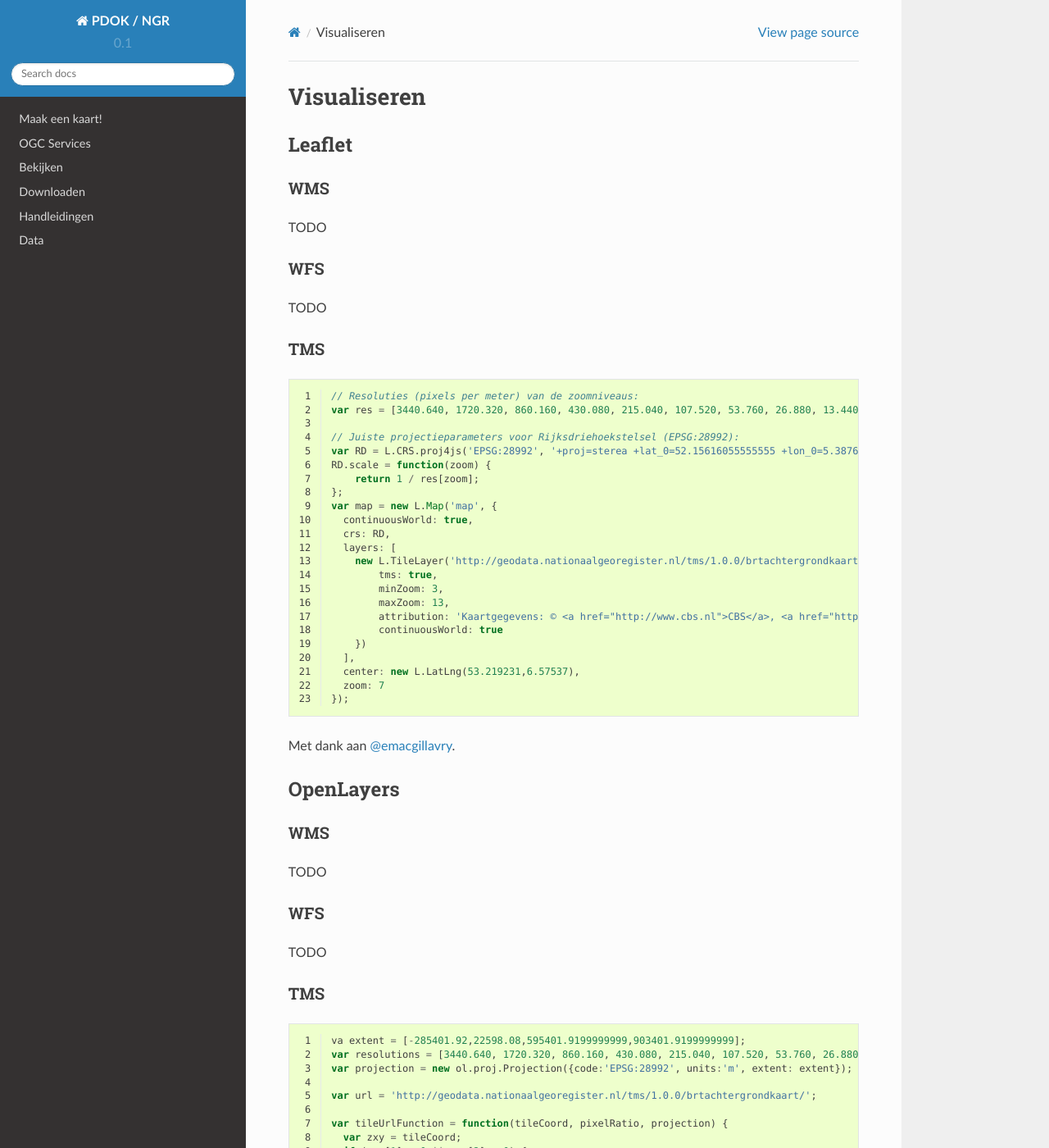
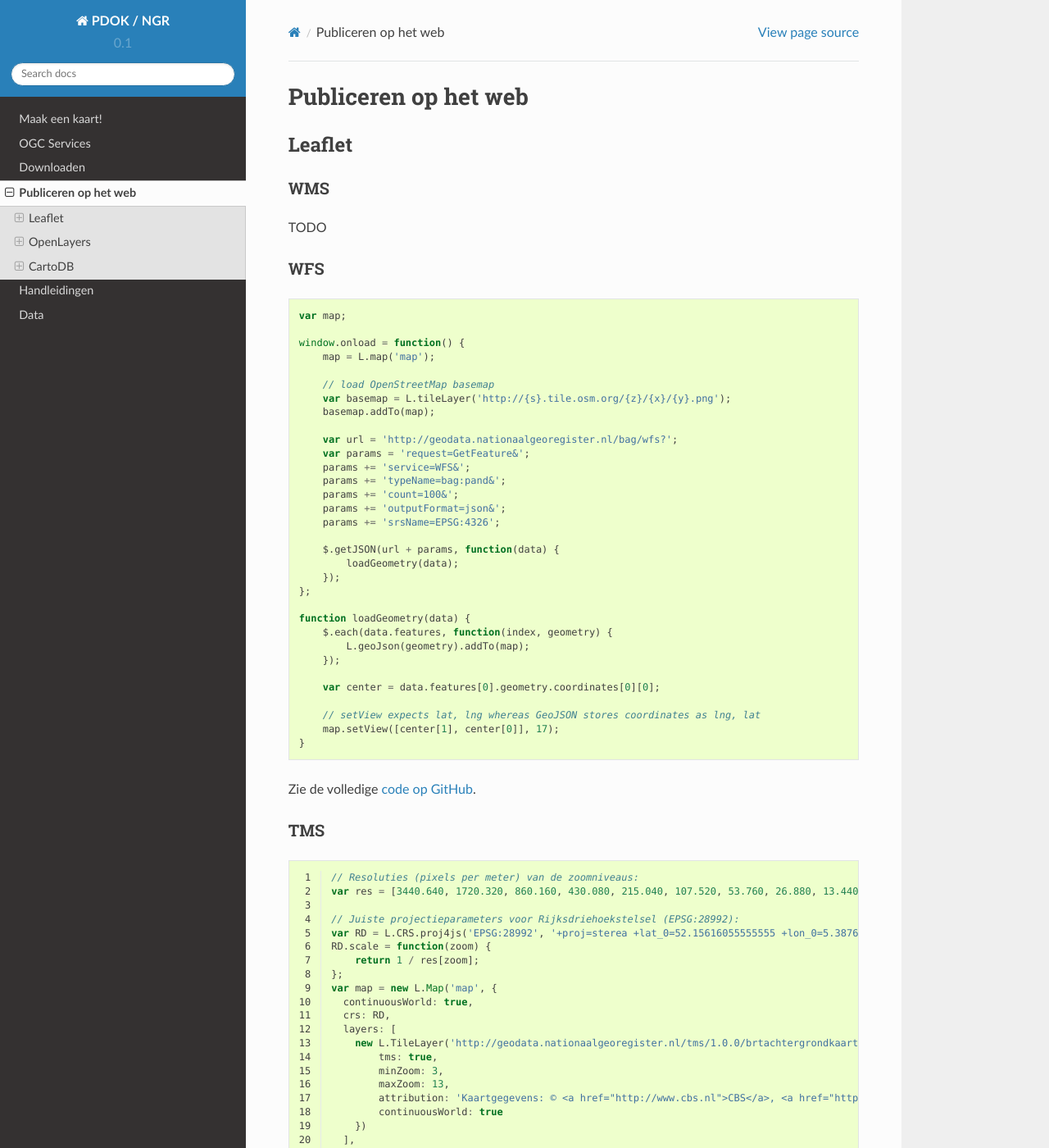
Before and after one commit to LivericA/PDOK, a Sphinx documentation site: the page built from docs/publiceren.rst, in a window 1280 px wide and 1400 px high. Shown: the whole window at 82% size. Built offline with Sphinx 7.4.7 and the Read the Docs theme 2.0.0, drawn with Linux system fonts in a browser that asks for light colours; pages that are not in the unit, such as notebooks, are missing from menus; some of the changed text lies outside the part shown.

Commit message:
rename bekijken section to publishing

```diff
--- a/docs/index.rst
+++ b/docs/index.rst
@@ -6,21 +6,22 @@ Welkom op de documentatiepagina van `Publieke Dienstverlening op de Kaart <https
 - de **Web Map Service** (WMS) - de zogenaamde *view* service genereert een statische kaartuitsnedes van geo-informatie in een raster formaat zoals PNG, GIF of JPEG.
 - de **Web Feature Service** (WFS) - de zogenaamde *download* service is een protocol voor het opvragen van geografische vector data, al dan niet via een ruimtelijk filter.
 
-De APIs worden ook aangeboden door `data.overheid.nl <https://data.overheid.nl>`_, `Atlas Leefomgeving <http://www.atlasleefomgeving.nl/>`_, `Geoportaal Waterschappen <http://waterschapservices.webgispublisher.nl/Choosemap.aspx>`_, `Ruimtelijkeplannen.nl <http://www.ruimtelijkeplannen.nl/web-roo/roo/?>`_ en internationale open data portalen zoals `data.gov.uk <http://data.gov.uk/>`_ en `http://www.data.gov/ <http://www.data.gov/>`_.
+Deze services worden ook aangeboden door `data.overheid.nl <https://data.overheid.nl>`_, `Atlas Leefomgeving <http://www.atlasleefomgeving.nl/>`_, `Geoportaal Waterschappen <http://waterschapservices.webgispublisher.nl/Choosemap.aspx>`_, `Ruimtelijkeplannen.nl <http://www.ruimtelijkeplannen.nl/web-roo/roo/?>`_ en internationale open data portalen zoals `data.gov.uk <http://data.gov.uk/>`_ en `http://www.data.gov/ <http://www.data.gov/>`_.
 
 De documentatie wordt beheerd door `Geonovum <http://www.geonovum.nl/>`_ op `GitHub <https://www.github.com/geonovum/PDOK-NGR-documentatie>`_. Bijdrages zijn van harte welkom!
 
 - Bugs, fouten, voorstellen en suggesties voor verbeteringen en uitbreidingen kunnen via de `issue tracker <https://github.com/Geonovum/PDOK-NGR-documentatie/issues>`_ gemeld worden.
 - Uitbreidingen aan de documentatie, voorbeelden, handleidingen, etc. kunnen via pull requests ingediend worden.
 
+Inhoudsopgave
+=============
+
 .. toctree::
-   :hidden:
    :maxdepth: 2
 
    quickstart
    services
-   bekijken
-   visualiseren
    downloaden
+   publiceren
    handleidingen
    data
--- a/docs/publiceren.rst
+++ b/docs/publiceren.rst
@@ -1,6 +1,6 @@
-############
-Visualiseren
-############
+#####################
+Publiceren op het web
+#####################
 
 
 *******
@@ -15,7 +15,42 @@ TODO
 WFS
 ===
 
-TODO
+.. code-block:: javascript
+
+    var map;
+
+    window.onload = function() {
+        map = L.map('map');
+
+        // load OpenStreetMap basemap
+        var basemap = L.tileLayer('http://{s}.tile.osm.org/{z}/{x}/{y}.png');
+        basemap.addTo(map);
+
+        var url = 'http://geodata.nationaalgeoregister.nl/bag/wfs?';
+        var params = 'request=GetFeature&';
+        params += 'service=WFS&';
+        params += 'typeName=bag:pand&';
+        params += 'count=100&';
+        params += 'outputFormat=json&';
+        params += 'srsName=EPSG:4326';
+
+        $.getJSON(url + params, function(data) {
+            loadGeometry(data);
+        });
+    };
+
+    function loadGeometry(data) {
+        $.each(data.features, function(index, geometry) {
+            L.geoJson(geometry).addTo(map);
+        });
+
+        var center = data.features[0].geometry.coordinates[0][0];
+
+        // setView expects lat, lng whereas GeoJSON stores coordinates as lng, lat
+        map.setView([center[1], center[0]], 17);
+    }
+
+Zie de volledige `code op GitHub <https://github.com/Geonovum/PDOK-NGR-documentatie/blob/gh-pages/examples/quickstart-leaflet.html>`_.
 
 TMS
 ===
@@ -114,3 +149,15 @@ TMS
 	});
 
 Met dank aan `@6artvde <https://github.com/bartvde/PDOK-OpenLayers3>`_.
+
+
+*******
+CartoDB
+*******
+
+WMS
+===
+
+
+TMS
+===
```
